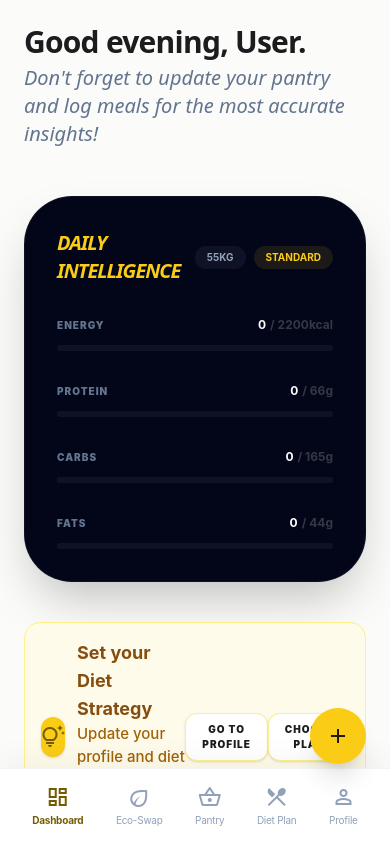
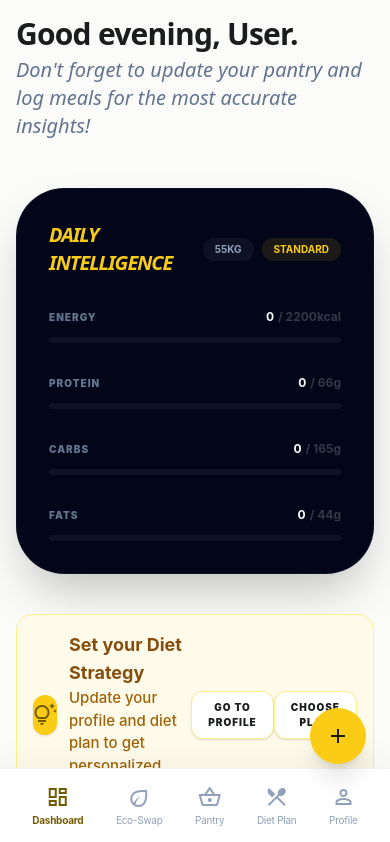
Before and after one commit to ArushKshatriya/nura-app_final, a Next.js app: page /dashboard in a window 390 px wide. Shown: the top 842 px of the page. Built offline with nearby package versions, Linux system fonts and the light colour scheme; no server answers.

Commit message:
padding change

```diff
--- a/app/dashboard/page.tsx
+++ b/app/dashboard/page.tsx
@@ -372,7 +372,8 @@ export default function Dashboard() {
       </button>
 
       {/* Main Content */}
-      <main className="flex-1 p-6 lg:p-12 overflow-y-auto">
+     {/* Main Container Stream */}
+      <main className="flex-1 p-4 sm:p-6 lg:p-12 overflow-y-auto max-w-7xl mx-auto w-full pb-32 lg:pb-12">
         <header className="flex justify-between items-center mb-12">
           <div>
             <h1 className="text-3xl lg:text-4xl font-bold tracking-tight">
```
